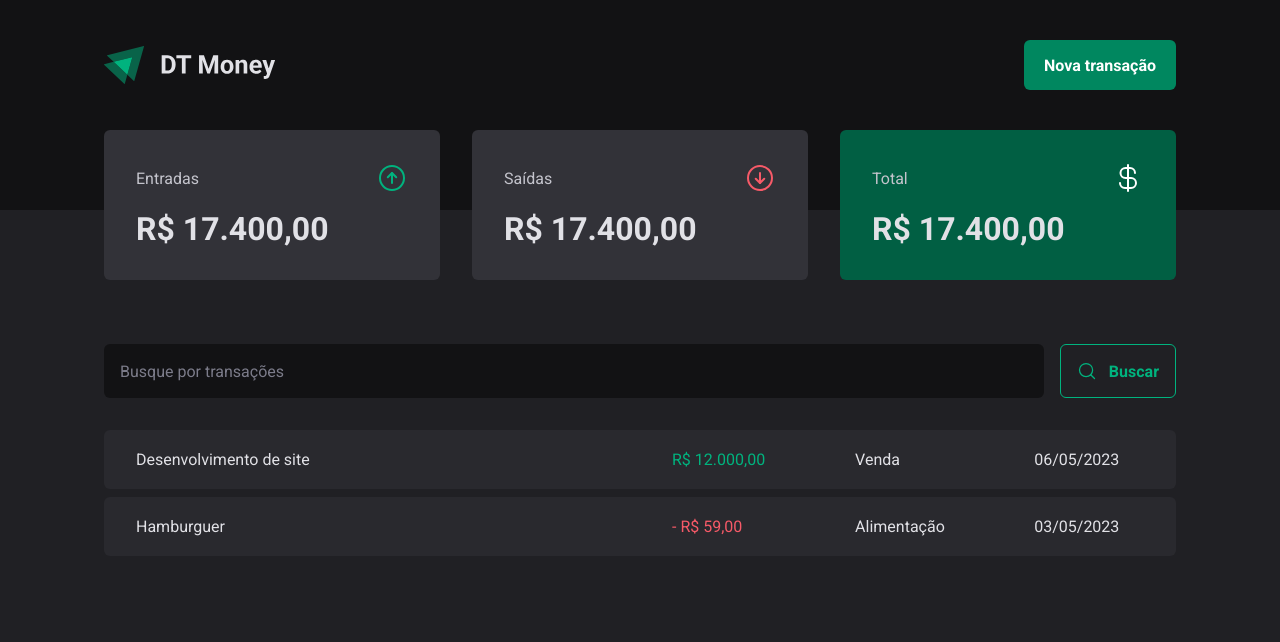
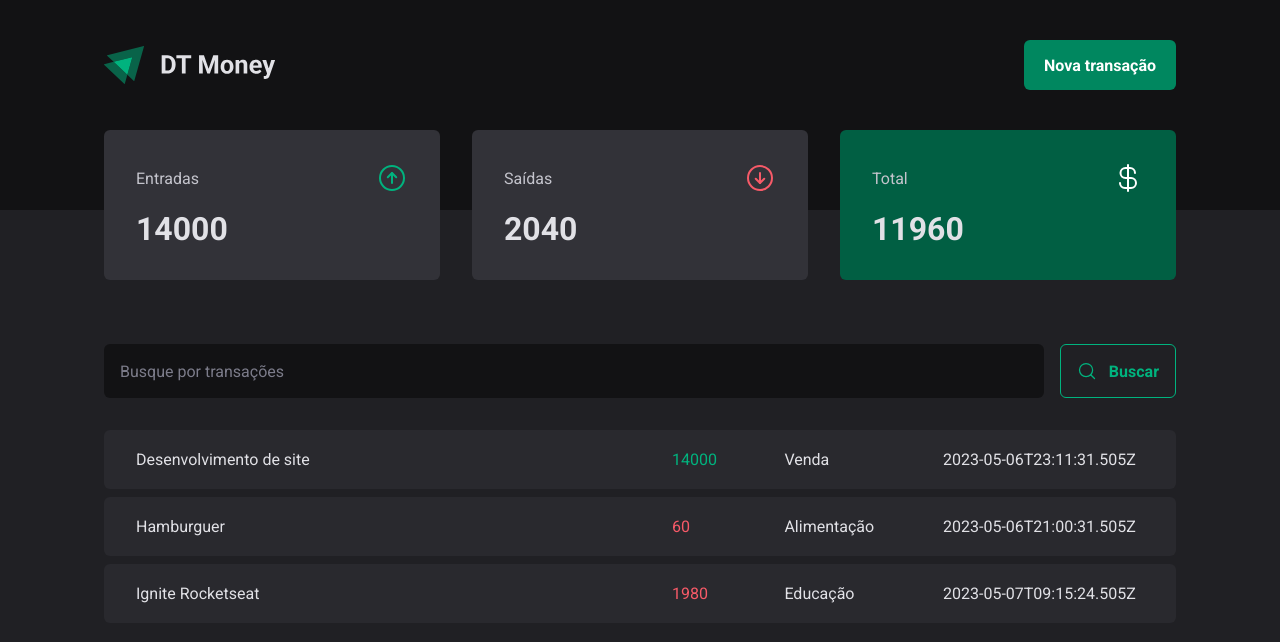
Before and after one commit to marinapsvreis/reactjs-rocketseat-ignite-2022-project03-dtmoney, a React (Vite) app: page / in a window 1280 px wide. Shown: the top 642 px of the page. Built offline with nearby package versions, Linux system fonts and the light colour scheme; data requests are answered from the project's data file.

Commit message:
:sparkles: Mostrando dados do JSON Server em tela e calculando o summary dos cards

```diff
--- a/server.json
+++ b/server.json
@@ -13,8 +13,16 @@
             "description": "Hamburguer",
             "type": "outcome",
             "category": "Alimentação",
-            "price": 50,
+            "price": 60,
             "createdAt": "2023-05-06T21:00:31.505Z"
+        },
+        {
+            "id": 3,
+            "description": "Ignite Rocketseat",
+            "type": "outcome",
+            "category": "Educação",
+            "price": 1980,
+            "createdAt": "2023-05-07T09:15:24.505Z"
         }
     ]
 }
--- a/src/App.tsx
+++ b/src/App.tsx
@@ -1,4 +1,5 @@
 import { ThemeProvider } from "styled-components";
+import { TransactionsProvider } from "./contexts/TransactionsContext";
 import { Transactions } from "./pages/Transactions";
 import { GlobalStyle } from "./styles/global";
 import { defaultTheme } from "./styles/themes/default";
@@ -6,7 +7,9 @@
 export function App() {
   return (
     <ThemeProvider theme={defaultTheme}>
-      <Transactions />
+      <TransactionsProvider>
+        <Transactions />
+      </TransactionsProvider>
       <GlobalStyle />
     </ThemeProvider>
   );
--- a/src/components/Summary/index.tsx
+++ b/src/components/Summary/index.tsx
@@ -1,7 +1,26 @@
 import { ArrowCircleDown, ArrowCircleUp, CurrencyDollar } from "phosphor-react";
+import { useContext } from "react";
+import { TransactionsContext } from "../../contexts/TransactionsContext";
 import { SummaryCard, SummaryContainer } from "./styles";
 
 export function Summary() {
+  const { transactions } = useContext(TransactionsContext);
+
+  const summary = transactions.reduce(
+    (acc, transaction) => {
+      if (transaction.type === "income") {
+        acc.income += transaction.price;
+        acc.total += transaction.price;
+      } else {
+        acc.outcome += transaction.price;
+        acc.total -= transaction.price;
+      }
+
+      return acc;
+    },
+    { income: 0, outcome: 0, total: 0 }
+  );
+
   return (
     <SummaryContainer>
       <SummaryCard>
@@ -10,7 +29,7 @@
           <ArrowCircleUp size={32} color="#00b37e" />
         </header>
 
-        <strong>R$ 17.400,00</strong>
+        <strong>{summary.income}</strong>
       </SummaryCard>
 
       <SummaryCard>
@@ -19,7 +38,7 @@
           <ArrowCircleDown size={32} color="#f75a68" />
         </header>
 
-        <strong>R$ 17.400,00</strong>
+        <strong>{summary.outcome}</strong>
       </SummaryCard>
 
       <SummaryCard variant="green">
@@ -28,7 +47,7 @@
           <CurrencyDollar size={32} color="#fff" />
         </header>
 
-        <strong>R$ 17.400,00</strong>
+        <strong>{summary.total}</strong>
       </SummaryCard>
     </SummaryContainer>
   );
--- /dev/null
+++ b/src/contexts/TransactionsContext.tsx
@@ -0,0 +1,41 @@
+import { ReactNode, createContext, useEffect, useState } from "react";
+
+interface Transaction {
+  id: number;
+  description: string;
+  type: "income" | "outcome";
+  price: number;
+  category: string;
+  createdAt: string;
+}
+
+interface TransactionContextType {
+  transactions: Transaction[];
+}
+
+interface TransactionProviderProps {
+  children: ReactNode;
+}
+
+export const TransactionsContext = createContext({} as TransactionContextType);
+
+export function TransactionsProvider({ children }: TransactionProviderProps) {
+  const [transactions, setTransactions] = useState<Transaction[]>([]);
+
+  async function loadTransactions() {
+    const response = await fetch("http://localhost:3000/transactions");
+    const data = await response.json();
+
+    setTransactions(data);
+  }
+
+  useEffect(() => {
+    loadTransactions();
+  }, []);
+
+  return (
+    <TransactionsContext.Provider value={{ transactions }}>
+      {children}
+    </TransactionsContext.Provider>
+  );
+}
--- a/src/pages/Transactions/index.tsx
+++ b/src/pages/Transactions/index.tsx
@@ -1,5 +1,7 @@
+import { useContext, useEffect, useState } from "react";
 import { Header } from "../../components/Header";
 import { Summary } from "../../components/Summary";
+import { TransactionsContext } from "../../contexts/TransactionsContext";
 import { SearchForm } from "./components/SearchForm";
 import {
   PriceHighlight,
@@ -7,7 +9,18 @@
   TransactionsTable,
 } from "./styles";
 
+interface Transaction {
+  id: number;
+  description: string;
+  type: "income" | "outcome";
+  price: number;
+  category: string;
+  createdAt: string;
+}
+
 export function Transactions() {
+  const {  transactions } = useContext(TransactionsContext);
+
   return (
     <div>
       <Header />
@@ -17,22 +30,18 @@
         <SearchForm />
         <TransactionsTable>
           <tbody>
-            <tr>
-              <td width="50%">Desenvolvimento de site</td>
-              <td>
-                <PriceHighlight variant="income">R$ 12.000,00</PriceHighlight>
-              </td>
-              <td>Venda</td>
-              <td>06/05/2023</td>
-            </tr>
-            <tr>
-              <td width="50%">Hamburguer</td>
-              <td>
-                <PriceHighlight variant="outcome">- R$ 59,00</PriceHighlight>
-              </td>
-              <td>Alimentação</td>
-              <td>03/05/2023</td>
-            </tr>
+            {transactions.map((transaction) => (
+              <tr key={transaction.id}>
+                <td width="50%">{transaction.description}</td>
+                <td>
+                  <PriceHighlight variant={transaction.type}>
+                    {transaction.price}
+                  </PriceHighlight>
+                </td>
+                <td>{transaction.category}</td>
+                <td>{transaction.createdAt}</td>
+              </tr>
+            ))}
           </tbody>
         </TransactionsTable>
       </TransactionsContainer>
```
